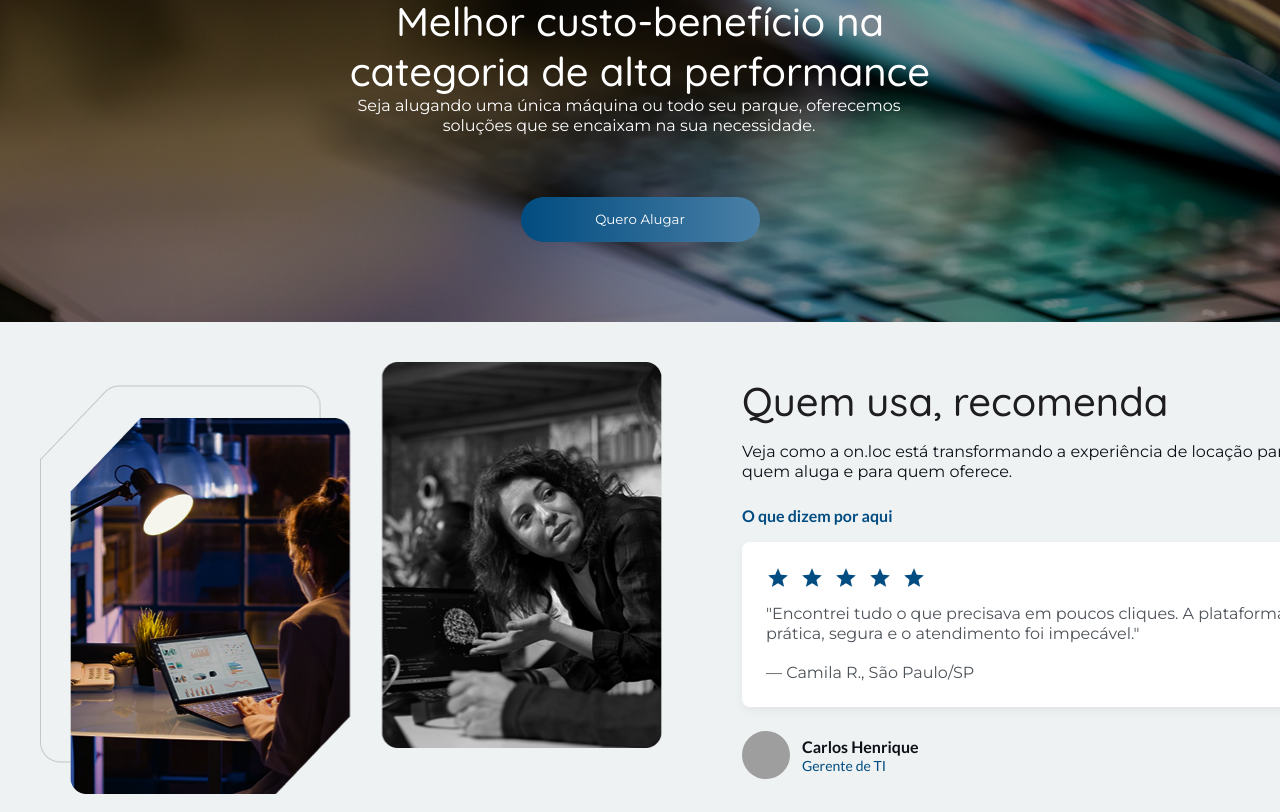
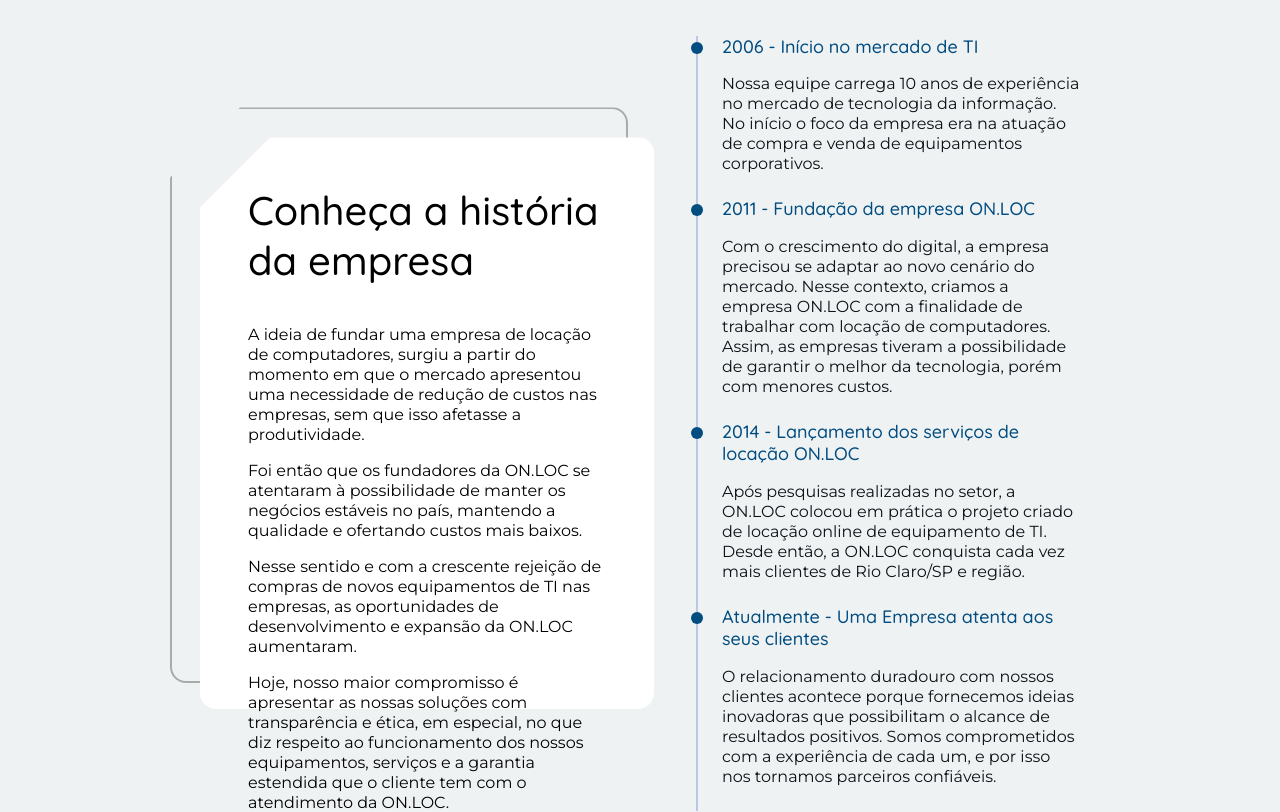
Before and after one commit to onloc/site, a React (Vite) app: page /quem-somos in a window 1280 px wide. Shown: the part 3028-3840 px from the top of the page. Built offline with nearby package versions, Linux system fonts and the light colour scheme; grey boxes are pictures that could not be loaded.

Commit message:
Quem Somos finished page

```diff
--- /dev/null
+++ b/src/components/TimeLine/index.jsx
@@ -0,0 +1,136 @@
+import Typography from "../Typography";
+import { Box, Container, TimeLineBox, TimelineItem } from "./styles";
+
+const TimeLine = () => {
+  return (
+    <Container>
+      <Box>
+        <Typography
+          variant="Quicksand"
+          fontSize="40px"
+          fontStyle="Medium"
+          fontWeight="500"
+          style={{ marginBottom: "24px" }}
+        >
+          Conheça a história da empresa
+        </Typography>
+        <Typography variant="Montserrat" fontSize="16px" fontWeight="400">
+          A ideia de fundar uma empresa de locação de computadores, surgiu a
+          partir do momento em que o mercado apresentou uma necessidade de
+          redução de custos nas empresas, sem que isso afetasse a produtividade.
+        </Typography>
+        <Typography variant="Montserrat" fontSize="16px" fontWeight="400">
+          Foi então que os fundadores da ON.LOC se atentaram à possibilidade de
+          manter os negócios estáveis no país, mantendo a qualidade e ofertando
+          custos mais baixos.
+        </Typography>
+        <Typography variant="Montserrat" fontSize="16px" fontWeight="400">
+          Nesse sentido e com a crescente rejeição de compras de novos
+          equipamentos de TI nas empresas, as oportunidades de desenvolvimento e
+          expansão da ON.LOC aumentaram.
+        </Typography>
+        <Typography variant="Montserrat" fontSize="16px" fontWeight="400">
+          Hoje, nosso maior compromisso é apresentar as nossas soluções com
+          transparência e ética, em especial, no que diz respeito ao
+          funcionamento dos nossos equipamentos, serviços e a garantia estendida
+          que o cliente tem com o atendimento da ON.LOC.
+        </Typography>
+      </Box>
+      <TimeLineBox>
+        <TimelineItem>
+          <Typography
+            colorText="#014C80"
+            variant="Quicksand"
+            fontSize="18px"
+            fontWeight="500"
+            style={{ marginBottom: "16px" }}
+          >
+            2006 - Início no mercado de TI
+          </Typography>
+          <Typography
+            variant="Montserrat"
+            fontSize="16px"
+            fontWeight="400"
+            style={{ marginBottom: "24px" }}
+            colorText="#0E1017"
+          >
+            Nossa equipe carrega 10 anos de experiência no mercado de tecnologia
+            da informação. No início o foco da empresa era na atuação de compra
+            e venda de equipamentos corporativos.
+          </Typography>
+        </TimelineItem>
+        <TimelineItem>
+          <Typography
+            colorText="#014C80"
+            variant="Quicksand"
+            fontSize="18px"
+            fontWeight="500"
+            style={{ marginBottom: "16px" }}
+          >
+            2011 - Fundação da empresa ON.LOC
+          </Typography>
+          <Typography
+            variant="Montserrat"
+            fontSize="16px"
+            fontWeight="400"
+            style={{ marginBottom: "24px" }}
+            colorText="#0E1017"
+          >
+            Com o crescimento do digital, a empresa precisou se adaptar ao novo
+            cenário do mercado. Nesse contexto, criamos a empresa ON.LOC com a
+            finalidade de trabalhar com locação de computadores. Assim, as
+            empresas tiveram a possibilidade de garantir o melhor da tecnologia,
+            porém com menores custos.
+          </Typography>
+        </TimelineItem>
+        <TimelineItem>
+          <Typography
+            colorText="#014C80"
+            variant="Quicksand"
+            fontSize="18px"
+            fontWeight="500"
+            style={{ marginBottom: "16px" }}
+          >
+            2014 - Lançamento dos serviços de locação ON.LOC
+          </Typography>
+          <Typography
+            variant="Montserrat"
+            fontSize="16px"
+            fontWeight="400"
+            style={{ marginBottom: "24px" }}
+            colorText="#0E1017"
+          >
+            Após pesquisas realizadas no setor, a ON.LOC colocou em prática o
+            projeto criado de locação online de equipamento de TI. Desde então,
+            a ON.LOC conquista cada vez mais clientes de Rio Claro/SP e região.
+          </Typography>
+        </TimelineItem>
+        <TimelineItem>
+          <Typography
+            colorText="#014C80"
+            variant="Quicksand"
+            fontSize="18px"
+            fontWeight="500"
+            style={{ marginBottom: "16px" }}
+          >
+            Atualmente - Uma Empresa atenta aos seus clientes
+          </Typography>
+          <Typography
+            variant="Montserrat"
+            fontSize="16px"
+            fontWeight="400"
+            style={{ marginBottom: "24px" }}
+            colorText="#0E1017"
+          >
+            O relacionamento duradouro com nossos clientes acontece porque
+            fornecemos ideias inovadoras que possibilitam o alcance de
+            resultados positivos. Somos comprometidos com a experiência de cada
+            um, e por isso nos tornamos parceiros confiáveis.
+          </Typography>
+        </TimelineItem>
+      </TimeLineBox>
+    </Container>
+  );
+};
+
+export default TimeLine;
--- /dev/null
+++ b/src/components/TimeLine/styles.js
@@ -0,0 +1,78 @@
+import styled from "styled-components";
+
+export const Container = styled.div`
+  margin: 120px 200px 120px 200px;
+
+  display: inline-flex;
+  justify-content: center;
+  align-items: center;
+  gap: 32px;
+`;
+
+export const Box = styled.div`
+  flex: 1;
+  width: 592px;
+  height: 572px;
+  position: relative;
+  &::before {
+    content: "";
+    position: absolute;
+    top: -30px;
+    left: -30px;
+    width: 100%;
+    height: 100%;
+    border: 2px solid #aaaaaa;
+    clip-path: polygon(70px 0, 100% 0, 100% 100%, 0 100%, 0 70px);
+
+    border-radius: 16px;
+    z-index: 1;
+  }
+
+  &::after {
+    content: "";
+    position: absolute;
+    top: 0;
+    left: 0;
+    width: 100%;
+    height: 100%;
+    background-color: #fff;
+    border-radius: 16px;
+    clip-path: polygon(70px 0, 100% 0, 100% 100%, 0 100%, 0 70px);
+    z-index: 2;
+  }
+
+  & > * {
+    position: relative;
+    z-index: 3;
+  }
+
+  padding: 48px;
+  display: flex;
+  flex-direction: column;
+  gap: 16px;
+`;
+
+export const TimeLineBox = styled.div`
+  flex: 1;
+  display: flex;
+  flex-direction: column;
+  border-left: 2px solid #bac8e5;
+  padding-left: 24px;
+  margin-left: 10px;
+`;
+
+export const TimelineItem = styled.div`
+  position: relative;
+
+  &::before {
+    content: "";
+    position: absolute;
+    left: -31px;
+    top: 6px;
+    width: 12px;
+    height: 12px;
+    background-color: #014c80;
+    border-radius: 50%;
+    z-index: 5;
+  }
+`;
--- a/src/components/Typography/index.jsx
+++ b/src/components/Typography/index.jsx
@@ -7,6 +7,7 @@
   fontWeight = "400",
   fontSize = "auto",
   fontStyle = "regular",
+  style = {},
 }) => {
   return (
     <Text
@@ -15,6 +16,7 @@
       $fontWeight={fontWeight}
       $fontSize={fontSize}
       $fontStyle={fontStyle}
+      style={{ ...style }}
     >
       {children}
     </Text>
--- a/src/pages/QuemSomos.jsx
+++ b/src/pages/QuemSomos.jsx
@@ -15,6 +15,7 @@
 import WhyLease from "../components/WhyLease";
 import ClientComments from "../components/ClientComments";
 import EquipamentoBannerFooter from "../components/EquipamentoBannerFooter";
+import TimeLine from "../components/TimeLine";
 
 export function QuemSomos() {
   const navigate = useNavigate();
@@ -173,6 +174,7 @@
         </div>
       </div>
       <WhyLease />
+      <TimeLine />
       <EquipamentoBannerFooter />
       <ClientComments />
       <Footer />
```
